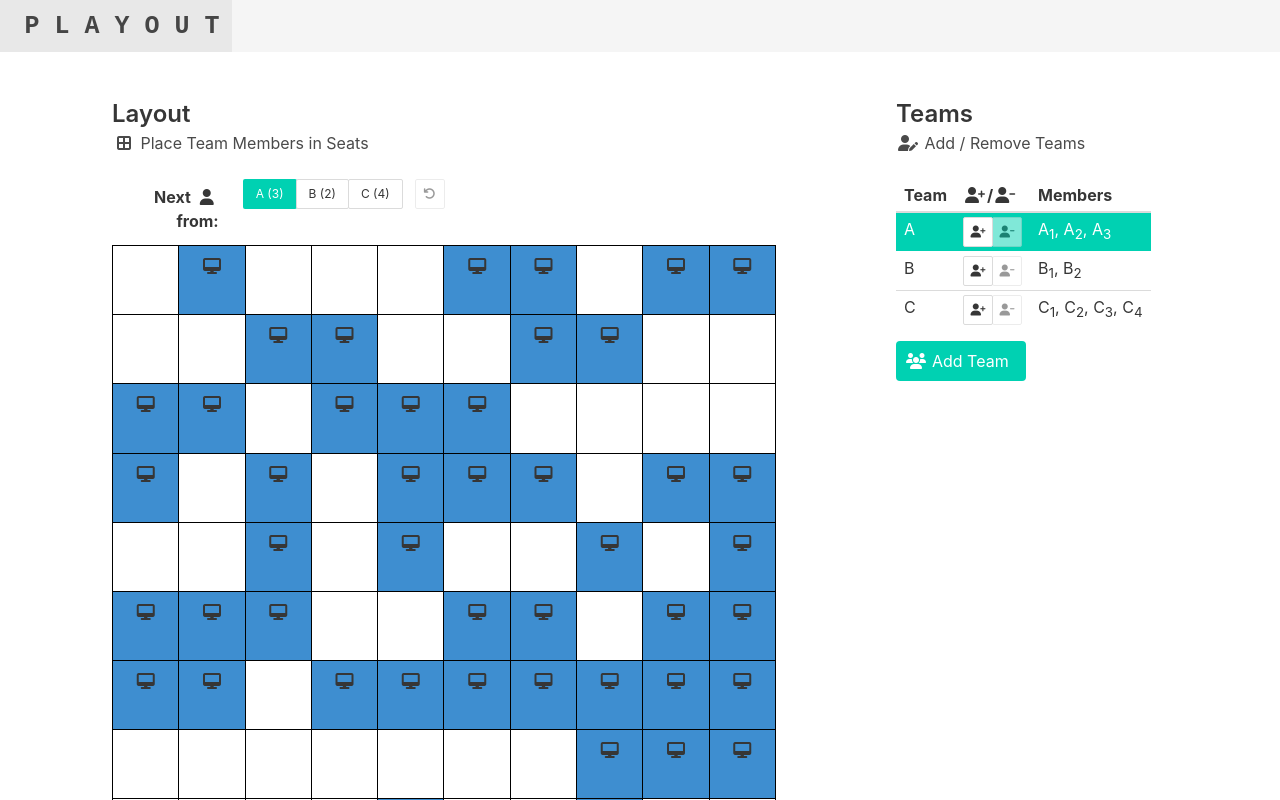
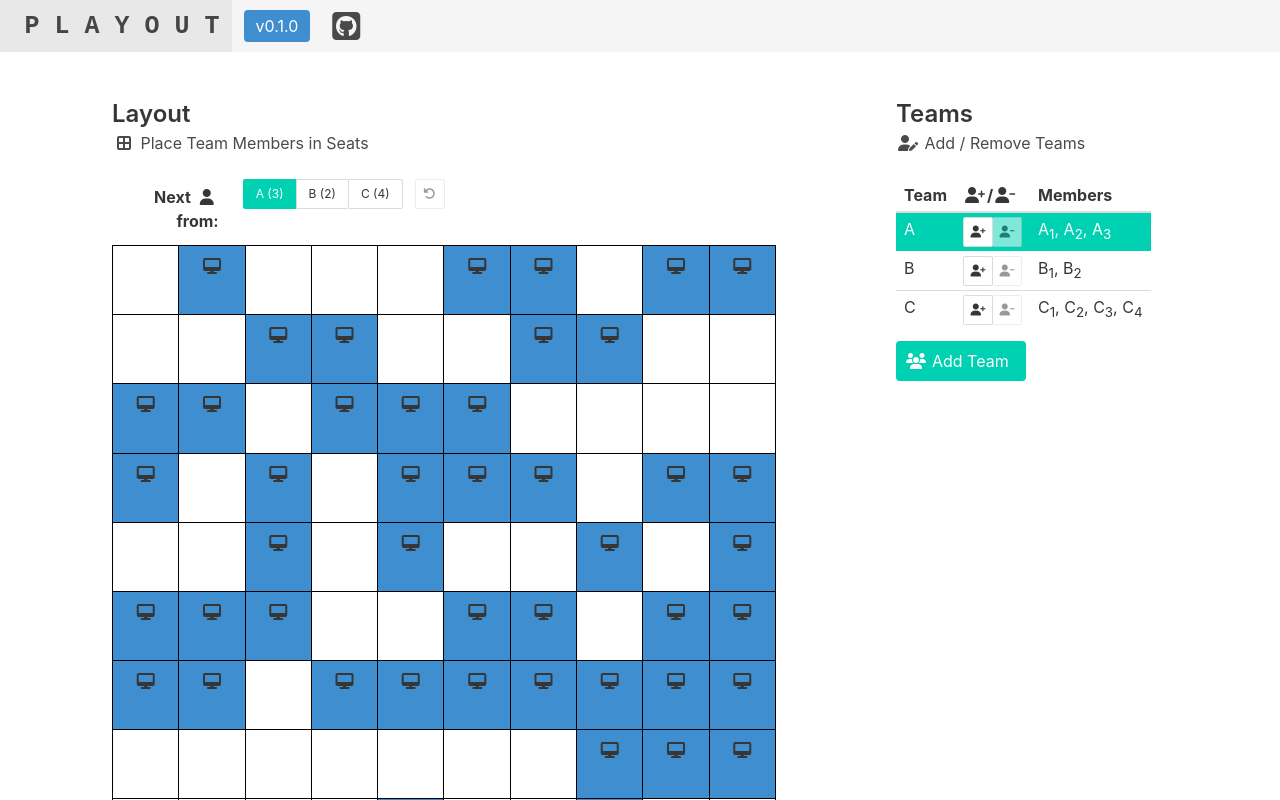
Before and after one commit to mikemoraned/playout, a React (Create React App) app: page / in a window 1280 px wide. Shown: the top 800 px of the page. Built offline with nearby package versions, Linux system fonts and the light colour scheme.

Commit message:
expose version and github link in Navigation
- add version as a tag
- add nav bar link to github

```diff
--- a/src/App.js
+++ b/src/App.js
@@ -5,11 +5,12 @@ import { Grid } from "./Grid";
 import { TeamsMini } from "./TeamsMini";
 import { TeamsFull } from "./TeamsFull";
 import { StoreProvider } from "./store.js";
+import { version } from "../package.json";
 
 function App() {
   return (
     <div className="App">
-      <Navigation />
+      <Navigation version={version} />
       <StoreProvider>
         <div className="container">
           <div className="columns">
--- a/src/Navigation.js
+++ b/src/Navigation.js
@@ -1,6 +1,6 @@
 import React from "react";
 
-export function Navigation() {
+export function Navigation({ version }) {
   return (
     <nav
       className="navbar is-light"
@@ -18,6 +18,18 @@ export function Navigation() {
             P L A Y O U T
           </span>
         </a>
+        <div className="navbar-item">
+          <span className="tag is-info is-medium">v{version}</span>
+        </div>
+
+        <a
+          className="navbar-item"
+          href="https://github.com/mikemoraned/playout"
+        >
+          <span className="icon is-medium">
+            <i className="fab fa-github-square fa-2x"></i>
+          </span>
+        </a>
       </div>
     </nav>
   );
```
